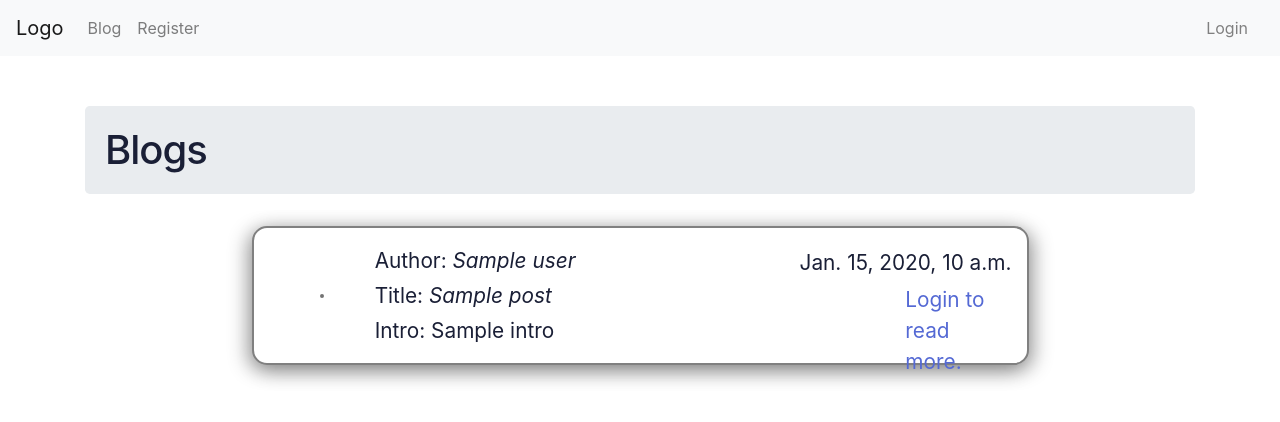
After one commit to Lexicon-Group-2/Blog-project, a Django app: template templates/blog/blog2.html in a window 1280 px wide. The commit adds this page. Shown: the top 422 px of the page. Run offline with Django 3.2, Linux system fonts and the light colour scheme; the template is opened without the code that fills it: most values are stand-ins (such as "Sample title", 1, 10 or a date in 2020).

```diff
--- a/django_blog_project/urls.py
+++ b/django_blog_project/urls.py
@@ -31,6 +31,9 @@ urlpatterns = [
     path('login/', views.login_page, name="login_page"),
     path('blog/', views.blog, name="blog"),
     path('<slug:slug>/', views.post_detail, name="post_detail"),
+    #path('postId-<int:id>/', views.delete_post, name="delete_post"),
+    #path('<post_id>',views.delete_post,name='delete_post'),
+    path('<post_id>',views.delete_post,name='delete_post'),
 ]
 
 
--- a/static/user.css
+++ b/static/user.css
@@ -131,3 +131,18 @@
 .author {
   font-size: 1.3rem;
 }
+
+.fa-trash-o {
+  width: 50px;
+  padding: 5px;
+  background: white;
+  border: 2px solid black;
+  color: rgb(84, 0, 0);
+  border-radius: 5px;
+  font-size: 1.7rem;
+}
+
+.fa-trash-o:hover {
+  background: rgb(109, 0, 0);
+  color: white;
+}
--- /dev/null
+++ b/templates/blog/blog2.html
@@ -0,0 +1,41 @@
+{% extends "blog/base.html" %}
+{% load staticfiles %}
+{% block title %}Blog page{% endblock title %}
+{% block head_block %}
+  <link rel="stylesheet" href="{% static 'user.css' %}">
+{% endblock %}
+
+{% block body_block %}
+
+
+    <h1 class="jumbotron">Blogs</h1>
+      <!-- Input form for blog posts. -->
+    {% for post in object_list %}
+    <div class="post-container">
+      <div class="post-image">
+        {% if post.user.userprofileinfo.profile_pic %}
+        <img src="{{.user.userprofileinfo.profile_pic.url}}" alt="" />
+        {% else %}
+        <img src="/media/profile_pics/default.png" alt="" />
+        {% endif %}
+      </div>
+      <div class="post-author">Author: <i class="author">{{post.user}}</i></div>
+      <div class="post-date">
+        <div>{{post.date_added}}</div>
+        <div class="action">
+          <br>
+        </div>
+      </div>
+      <div class="post-title">Title: <i>{{post.title}}</i></div>
+      <div class="post-intro">Intro: {{post.intro}}</div>
+      <div class="post-link">
+        {% if user.is_authenticated %}
+          <a href="{% url 'post_detail' post.slug %}">Read more</a>
+        {% else %}
+          <a href="{% url 'login_page' %}">Login to read more.</a>
+        {% endif %}
+      </div>
+    </div>
+    {% endfor %}
+
+{% endblock %}
```
Also changed, not shown: blog/forms.py (+6 -1 lines), blog/views.py (+11 -6 lines), templates/blog/delete_post.html (added, +14 -0 lines), templates/blog/user.html (+8 -1 lines), db.sqlite3.
